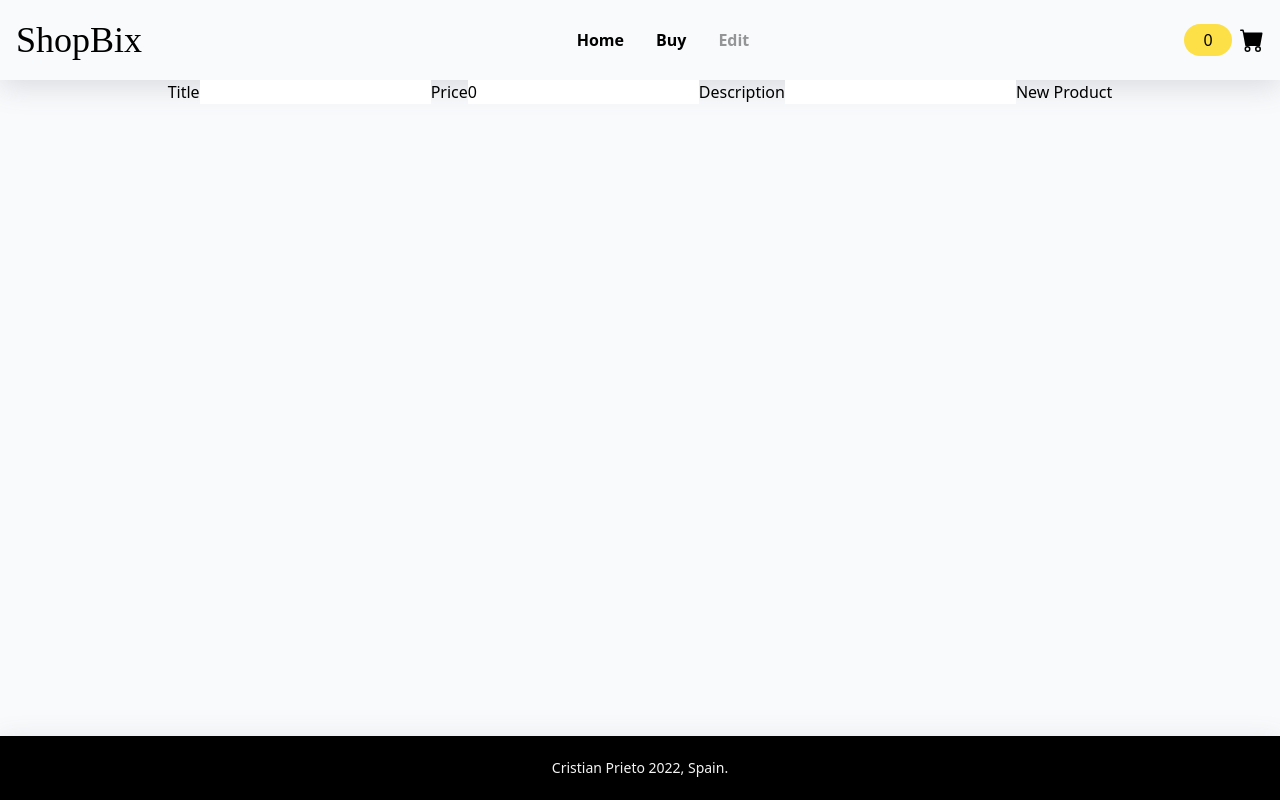
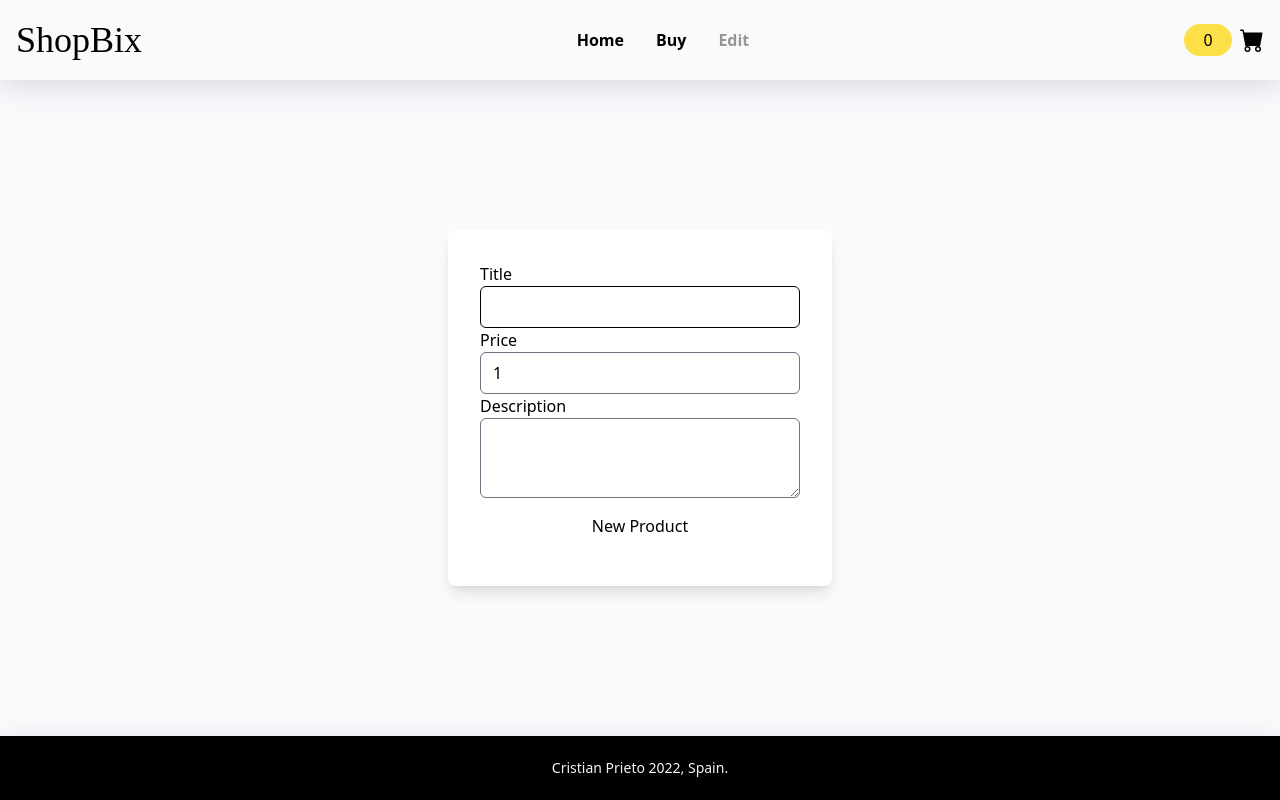
Before and after one commit to Cristian-Prieto/shopbix, a React (Create React App) app: page /edit in a window 1280 px wide. Built offline with nearby package versions, Linux system fonts and the light colour scheme; a web font is replaced by a local one.

Commit message:
fork added

```diff
--- a/package.json
+++ b/package.json
@@ -4,6 +4,7 @@
   "private": true,
   "dependencies": {
     "@tailwindcss/aspect-ratio": "^0.4.0",
+    "@tailwindcss/forms": "^0.5.2",
     "@testing-library/jest-dom": "^5.16.5",
     "@testing-library/react": "^13.3.0",
     "@testing-library/user-event": "^13.5.0",
--- a/src/components/EditProduct.jsx
+++ b/src/components/EditProduct.jsx
@@ -1,11 +1,11 @@
 import { useState } from "react";
 import { useNavigate } from "react-router-dom";
-import { InputText } from "./InputText";
+// import { InputText } from "./InputText";
 
 export function EditProduct() {
   const INITIAL_PRODUCT = {
     title: "",
-    price: 0,
+    price: 1,
     description: "",
     categoryId: 1,
     images: ["https://placeimg.com/640/480/any"],
@@ -35,33 +35,41 @@ export function EditProduct() {
   };
 
   return (
-    <>
-      <form onSubmit={addNewProduct}>
-        <label>
+    <div className="flex flex-col flex-1 align-middle justify-center">
+      <form
+        onSubmit={addNewProduct}
+        className="flex flex-col w-96 p-8 shadow-lg hover:shadow-xl transition rounded-lg bg-white"
+      >
+        <label className="flex flex-col">
           Title
-          <InputText
+          <input
             type="text"
             name="title"
             value={newProduct.title}
             onChange={handleInputChange}
+            className="border-black rounded-md focus:border-yellow-400 focus:ring-yellow-400 "
           />
         </label>
-        <label>
+        <label className="flex flex-col">
           Price
-          <InputText
+          <input
             type="number"
+            min={1}
             name="price"
             value={newProduct.price}
             onChange={handleInputChange}
+            className="rounded-md focus:border-yellow-400 focus:ring-yellow-400 invalid:border-red-500"
           />
         </label>
-        <label>
+        <label className="flex flex-col">
           Description
-          <InputText
+          <textarea
             type="text"
+            autoComplete="none"
             name="description"
             value={newProduct.description}
             onChange={handleInputChange}
+            className="rounded-md h-20 break-all focus:border-yellow-400 focus:ring-yellow-400 invalid:border-red-500"
           />
         </label>
         {/* <label>
@@ -73,8 +81,10 @@ export function EditProduct() {
             onChange={handleInputChange}
           />
         </label> */}
-        <button type="submit">New Product</button>
+        <button type="submit" className="p-4">
+          New Product
+        </button>
       </form>
-    </>
+    </div>
   );
 }
--- a/src/components/ProductDetail.jsx
+++ b/src/components/ProductDetail.jsx
@@ -8,7 +8,7 @@ export function ProductDetail() {
   const [productInfo, setProductInfo] = useState();
   const { id } = useParams();
 
-  const getProductUrl = `https://api.escuelajs.co/api/v1/products/${id}`;
+  const getProductUrl = `https://fake-api-shopping-backend.onrender.com/api/v1/products/${id}`;
   useEffect(() => {
     fetch(getProductUrl)
       .then((response) => response.json())
--- a/src/components/ShoppingList.jsx
+++ b/src/components/ShoppingList.jsx
@@ -8,8 +8,9 @@ export function ShoppingList() {
   const [productsList, setProductList] = useState([]);
   const [offset, setOffset] = useState(0);
   const [currentPageUrl, setCurrentPageUrl] = useState(
-    `https://api.escuelajs.co/api/v1/products?offset=${offset}&limit=10`
+    `https://fake-api-shopping-backend.onrender.com/api/v1/products?offset=${offset}&limit=10`
   );
+  // https://fake-api-shopping-backend.onrender.com/api/v1/products
 
   useEffect(() => {
     fetch(currentPageUrl)
--- a/tailwind.config.js
+++ b/tailwind.config.js
@@ -8,5 +8,8 @@ module.exports = {
     },
     extend: {},
   },
-  plugins: [require("@tailwindcss/aspect-ratio")],
+  plugins: [
+    require("@tailwindcss/aspect-ratio"),
+    require("@tailwindcss/forms"),
+  ],
 };
```
Also changed, not shown: 1 other file (tests, documents, lock files or other folders).
